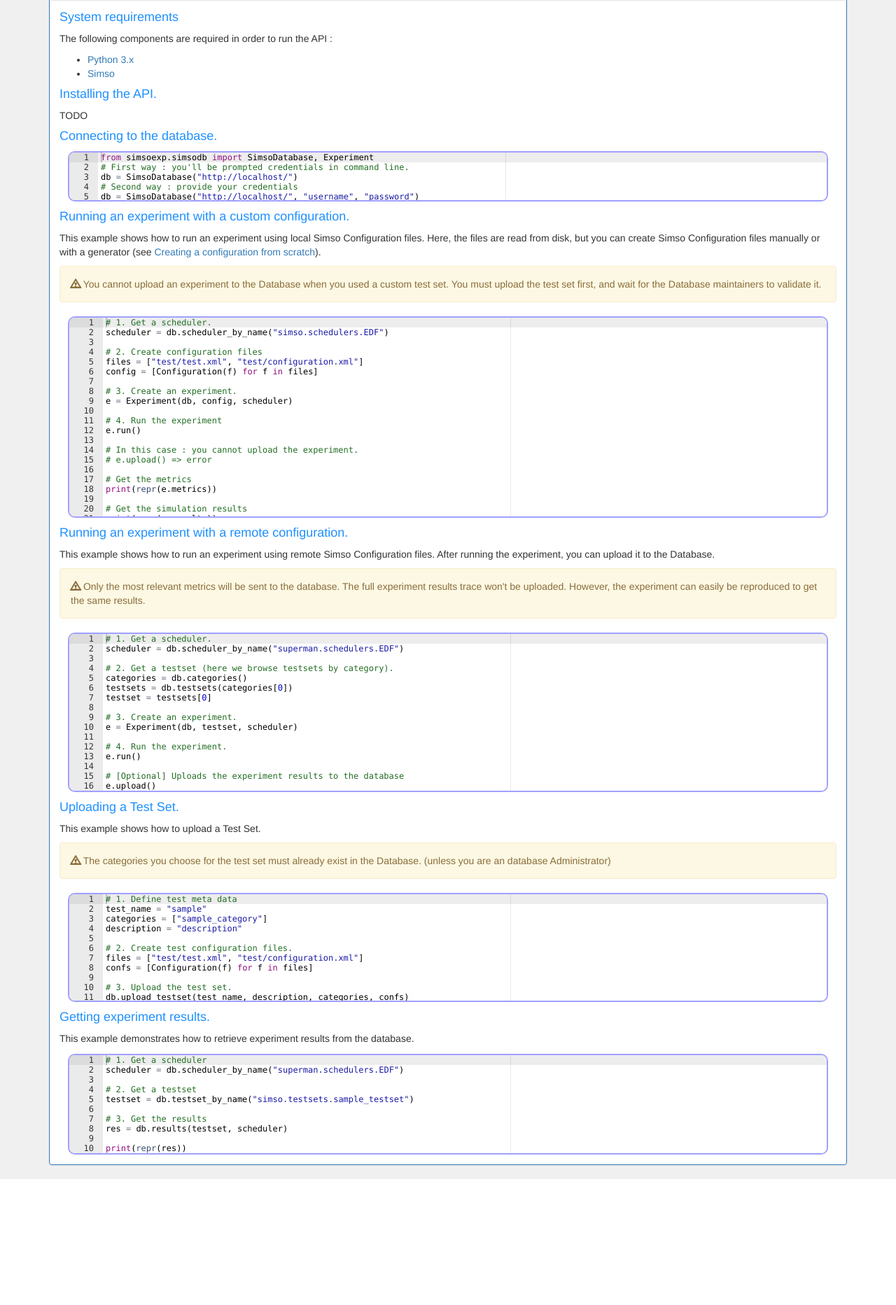
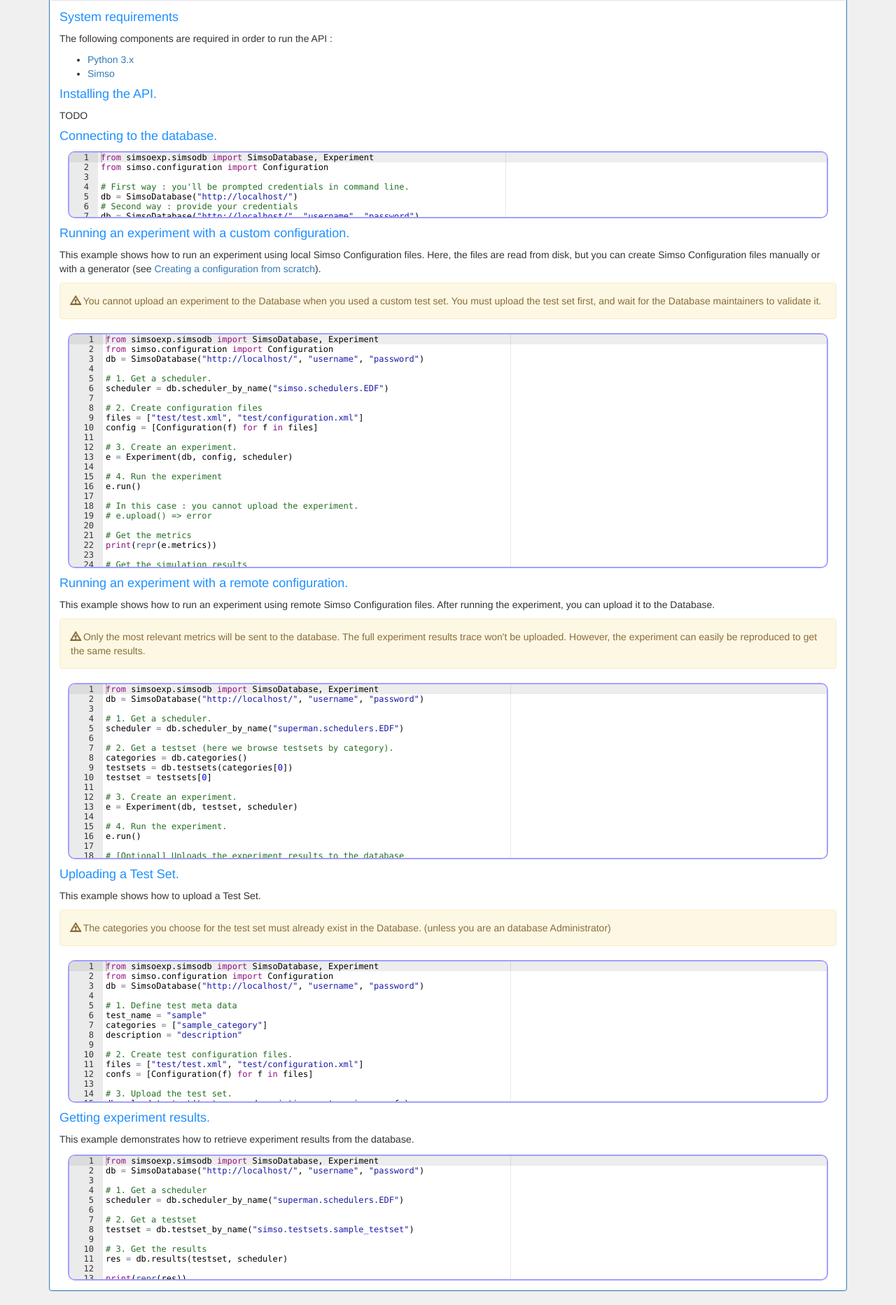
Before and after one commit to Scriptopathe/simso-exp, a Django app: page / in a window 1280 px wide. Shown: the part 825-2690 px from the top of the page at 70% size. Before the commit the page ends 2510 px from the top, so only its background shows below. Run offline with Django 3.2, Linux system fonts and the light colour scheme; the visitor is signed in with stand-in values (Sample User, id 1); parts of the project's set-up code (start-up, migrations or seed data) failed here and were passed over; some libraries are stand-ins or nearby versions.

Commit message:
Updated documentation

```diff
--- a/simsoexp/templates/app.html
+++ b/simsoexp/templates/app.html
@@ -99,7 +99,9 @@
         <h4 class="blue">
             Connecting to the database.
         </h4>
-        <div readonly class="editor" id="editor1" style="height: 6em">from simsoexp.simsodb import SimsoDatabase, Experiment
+        <div readonly class="editor" id="editor1" style="height: 8em">from simsoexp.simsodb import SimsoDatabase, Experiment
+from simso.configuration import Configuration
+
 # First way : you'll be prompted credentials in command line.
 db = SimsoDatabase("{{ domain }}")
 # Second way : provide your credentials
@@ -122,7 +124,11 @@ db = SimsoDatabase("{{ domain }}", "username", "password")</div>
                 You must upload the test set first, and wait for the Database maintainers to validate it.
             </div>
         </p>
-        <div readonly class="editor" id="editor2" style="height: 24em"># 1. Get a scheduler.
+        <div readonly class="editor" id="editor2" style="height: 28em">from simsoexp.simsodb import SimsoDatabase, Experiment
+from simso.configuration import Configuration
+db = SimsoDatabase("{{ domain }}", "username", "password")
+
+# 1. Get a scheduler.
 scheduler = db.scheduler_by_name("simso.schedulers.EDF")
 
 # 2. Create configuration files
@@ -159,7 +165,10 @@ print(repr(e.results))</div>
                 However, the experiment can easily be reproduced to get the same results.
             </div>
         </p>
-        <div readonly class="editor" id="editor3" style="height: 19em"># 1. Get a scheduler.
+        <div readonly class="editor" id="editor3" style="height: 21em">from simsoexp.simsodb import SimsoDatabase, Experiment
+db = SimsoDatabase("{{ domain }}", "username", "password")
+
+# 1. Get a scheduler.
 scheduler = db.scheduler_by_name("superman.schedulers.EDF")
 
 # 2. Get a testset (here we browse testsets by category).
@@ -189,7 +198,11 @@ e.upload()</div>
             </div>
         </p>
 
-        <div readonly class="editor" id="editor4" style="height: 13em"># 1. Define test meta data
+        <div readonly class="editor" id="editor4" style="height: 17em">from simsoexp.simsodb import SimsoDatabase, Experiment
+from simso.configuration import Configuration
+db = SimsoDatabase("{{ domain }}", "username", "password")
+
+# 1. Define test meta data
 test_name = "sample"
 categories = ["sample_category"]
 description = "description"
@@ -210,7 +223,10 @@ db.upload_testset(test_name, description, categories, confs)</div>
         <p>
             This example demonstrates how to retrieve experiment results from the database.
         </p>
-        <div readonly class="editor" id="editor5" style="height: 12em"># 1. Get a scheduler
+        <div readonly class="editor" id="editor5" style="height: 15em">from simsoexp.simsodb import SimsoDatabase, Experiment
+db = SimsoDatabase("{{ domain }}", "username", "password")
+
+# 1. Get a scheduler
 scheduler = db.scheduler_by_name("superman.schedulers.EDF")
 
 # 2. Get a testset
```
